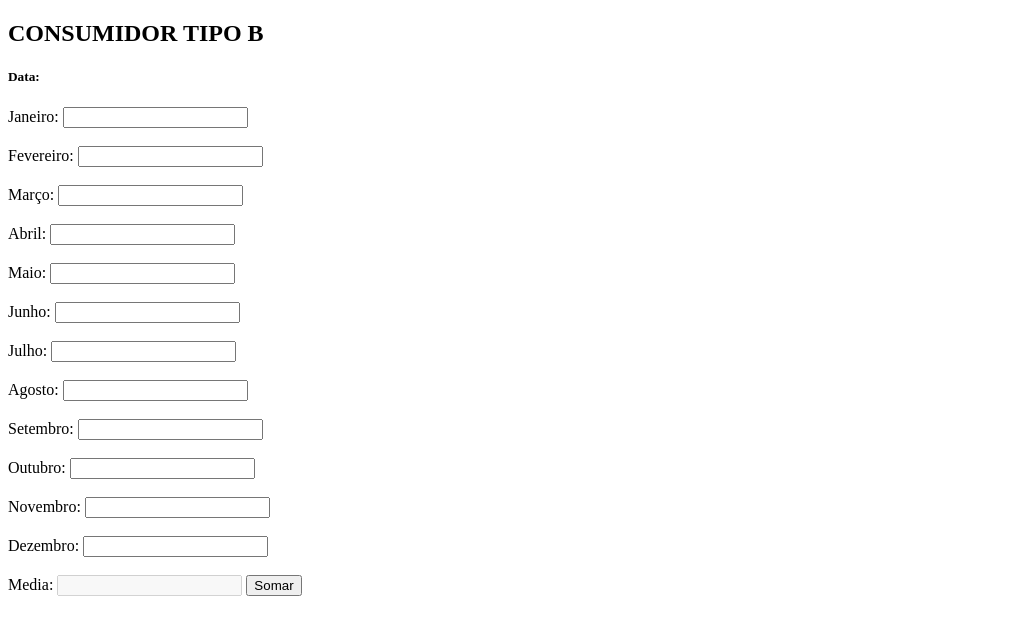
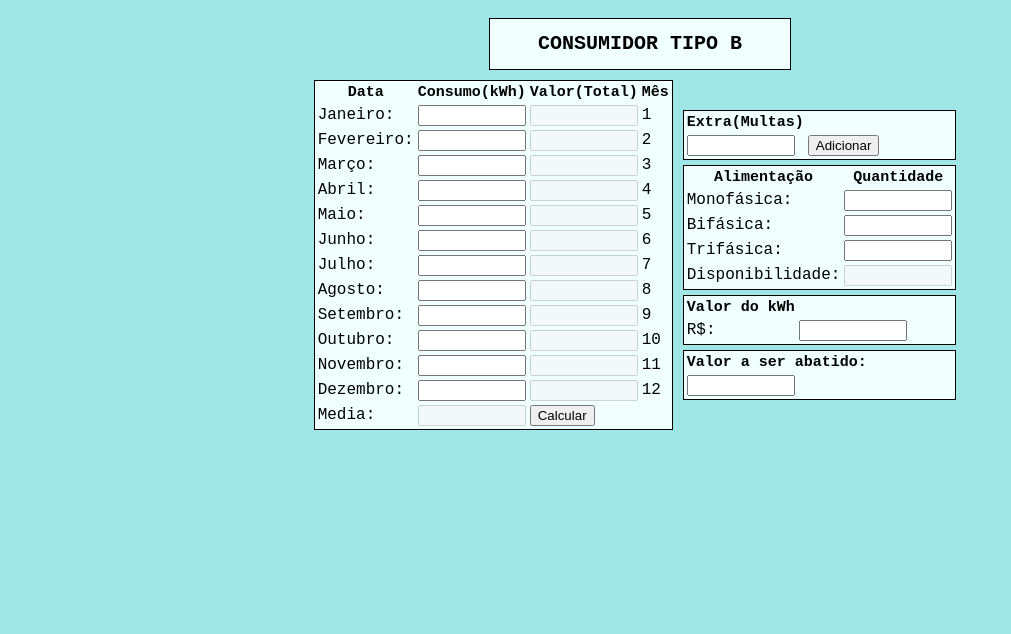
Before and after one commit to Italo-Henri/App_propostas, a plain HTML site: page consumoB.html in a window 1280 px wide. Shown: the whole page, without its empty margins (0-1011 px from the left). Drawn offline with Linux system fonts and the light colour scheme.

Commit message:
tela de consumo B front end basico

```diff
--- a/consumoB.html
+++ b/consumoB.html
@@ -7,45 +7,191 @@
     <meta name="viewport" content="width=device-width, initial-scale=1.0">
     <link rel="stylesheet" href="">
     <script src="/js/consumo.js"></script>
+    <link rel="stylesheet" href="/css/consumo.css">
     <title>MTEC - CONSUMO B</title>
 </head>
 
 <body>
 
-    <h2>CONSUMIDOR TIPO B</h2>
-    <div class="container">
-        <form>
-            <h5>Data:</h5>
-            <label for="">Janeiro:</label>
-            <input type="text" id="jan"> <br> <br>
-            <label for="">Fevereiro:</label>
-            <input type="text" id="fev"> <br> <br>
-            <label for="">Março:</label>
-            <input type="text" id="mar"> <br> <br>
-            <label for="">Abril:</label>
-            <input type="text" id="abr"> <br> <br>
-            <label for="">Maio:</label>
-            <input type="text" id="mai"> <br> <br>
-            <label for="">Junho:</label>
-            <input type="text" id="jun"> <br> <br>
-            <label for="">Julho:</label>
-            <input type="text" id="jul"> <br> <br>
-            <label for="">Agosto:</label>
-            <input type="text" id="ago"> <br> <br>
-            <label for="">Setembro:</label>
-            <input type="text" id="set"> <br> <br>
-            <label for="">Outubro:</label>
-            <input type="text" id="out"> <br> <br>
-            <label for="">Novembro:</label>
-            <input type="text" id="nov"> <br> <br>
-            <label for="">Dezembro:</label>
-            <input type="text" id="dez"> <br> <br>
-            Media:
-            <input id="resultado" value="" disabled>
-            <button type="button" onclick="somar()">Somar</button>
-        </form>
+    <div class="titulo-pagina">
+        <h1>CONSUMIDOR TIPO B</h1>
     </div>
 
+    <div class="flex-container">
+        <form class="form-consumo">
+            <table class="table-consumo">
+                <tr>
+                    <th>Data</th>
+                    <th>Consumo(kWh)</th>
+                    <th>Valor(Total)</th>
+                    <th>Mês</th>
+                </tr>
+
+                <tr>
+                    <td><label for="">Janeiro:</label></td>
+                    <td><input type="text" id="jan"></td>
+                    <td><input type="text" disabled></td>
+                    <td>1</td>
+                </tr>
+
+                <tr>
+                    <td><label for="">Fevereiro:</label></td>
+                    <td><input type="text" id="fev"></td>
+                    <td><input type="text" disabled></td>
+                    <td>2</td>
+                </tr>
+
+                <tr>
+                    <td><label for="">Março:</label></td>
+                    <td><input type="text" id="mar"></td>
+                    <td><input type="text" disabled></td>
+                    <td>3</td>
+                </tr>
+
+                <tr>
+                    <td><label for="">Abril:</label></td>
+                    <td><input type="text" id="abr"></td>
+                    <td><input type="text" disabled></td>
+                    <td>4</td>
+                </tr>
+
+                <tr>
+                    <td><label for="">Maio:</label></td>
+                    <td><input type="text" id="mai"></td>
+                    <td><input type="text" disabled></td>
+                    <td>5</td>
+                </tr>
+
+                <tr>
+                    <td><label for="">Junho:</label></td>
+                    <td><input type="text" id="jun"> </td>
+                    <td><input type="text" disabled></td>
+                    <td>6</td>
+                </tr>
+
+                <tr>
+                    <td><label for="">Julho:</label></td>
+                    <td><input type="text" id="jul"></td>
+                    <td><input type="text" disabled></td>
+                    <td>7</td>
+                </tr>
+
+                <tr>
+                    <td><label for="">Agosto:</label></td>
+                    <td><input type="text" id="ago"></td>
+                    <td><input type="text" disabled></td>
+                    <td>8</td>
+                </tr>
+
+                <tr>
+                    <td><label for="">Setembro:</label></td>
+                    <td><input type="text" id="set"></td>
+                    <td><input type="text" disabled></td>
+                    <td>9</td>
+                </tr>
+
+                <tr>
+                    <td><label for="">Outubro:</label></td>
+                    <td><input type="text" id="out"></td>
+                    <td><input type="text" disabled></td>
+                    <td>10</td>
+                </tr>
+
+                <tr>
+                    <td><label for="">Novembro:</label></td>
+                    <td><input type="text" id="nov"></td>
+                    <td><input type="text" disabled></td>
+                    <td>11</td>
+                </tr>
+
+                <tr>
+                    <td><label for="">Dezembro:</label></td>
+                    <td><input type="text" id="dez"></td>
+                    <td><input type="text" disabled></td>
+                    <td>12</td>
+                </tr>
+
+                <tr>
+                    <td>Media:</td>
+                    <td><input id="resultado" value="" disabled></td>
+                    <td><button type="button" onclick="somar()">Calcular</button> </td>
+                </tr>
+            </table>
+        </form>
+
+        <div class="containerExtraAlimentacao">
+            <div class="form-extra">
+                <form>
+                    <table class="table-extra">
+                        <tr>
+                            <th><label>Extra(Multas)</label></th>
+                        </tr>
+                        <tr>
+                            <td><input type="text"></td>
+                            <td><button>Adicionar</button></td>
+                        </tr>
+                    </table>
+                </form>
+            </div>
+
+            <div class="form-alimentacao">
+                <form>
+                    <table class="table-alimentacao">
+                        <tr>
+                            <th><label>Alimentação</label></th>
+                            <th><label> Quantidade</label></th>
+                        </tr>
+                        <tr>
+                            <td><label>Monofásica:</label></td>
+                            <td><input type="text"></td>
+                        </tr>
+                        <tr>
+                            <td><label>Bifásica:</label></td>
+                            <td><input type="text"></td>
+                        </tr>
+                        <tr>
+                            <td><label>Trifásica:</label></td>
+                            <td><input type="text"></td>
+                        </tr>
+                        <tr>
+                            <td><label>Disponibilidade:</label></td>
+                            <td><input type="text" id="" disabled></td>
+                        </tr>
+                    </table>
+                </form>
+            </div>
+
+            <div class="form-valorkwh">
+                <form>
+                    <table class="table-valorkwh">
+                        <tr>
+                            <th>
+                            <label>Valor do kWh</label>
+                            </th>
+                        </tr>
+                        <tr>
+                            <td><label>R$:</label></td>
+                            <td><input type="text" id=""></td>
+                        </tr>
+                    </table>
+                </form>
+            </div>
+
+            <div class="form-diario">
+                <form>
+                    <table class="table-valorDiario">
+                        <tr>
+                            <th><label>Valor a ser abatido:</label></th>
+                        </tr>
+                        <tr>
+                            <td><input type="text"></td>
+                        </tr>
+                    </table>
+                </form>
+            </div>
+        </div>
+
+    </div>
 </body>
 
 </html>
--- /dev/null
+++ b/css/consumo.css
@@ -0,0 +1,92 @@
+body {
+    background-color: rgb(161, 230, 230);
+    display: flex;
+    flex-direction: column;
+    align-items: center;
+    justify-content: center;
+}
+
+.flex-container {
+    display: flex;
+    justify-content: flex-start;
+    align-items: center;
+    padding: 0%;
+}
+
+.titulo-pagina {
+    display: flex;
+    background-color: azure;
+    margin: 10px;
+    border: 0.1px solid black;
+    padding: 0px;
+    width: 300px;
+    flex-direction: column;
+    align-items: center;
+    justify-content: center;
+}
+
+h1 {
+    font-size: 20px;
+}
+
+th {
+    font-size: 15px;
+}
+
+h1, table, th, td {
+    font-family: 'Courier New', Courier, monospace;
+  }
+
+.table-consumo, .table-extra, .table-alimentacao, .table-valorkwh, .table-valorDiario {
+    display: flex;
+}
+
+.form-consumo {
+    background-color: azure;
+    display: flex;
+    flex-direction: row;
+    justify-content: center;
+    padding: 0%;
+    border: 1px solid black;
+    margin: 0px;
+}
+
+.containerExtraAlimentacao {
+    display: flex;
+    flex-direction: column;
+    padding: 10px;
+    margin: 0px;
+
+}
+
+.form-extra {
+    background-color: azure;
+    border: 0.1px solid black;
+    padding: 0px;
+    margin: 0px 0px 5px;
+}
+
+.form-alimentacao {
+    background-color: azure;
+    border: 0.1px solid black;
+    padding: 0px;
+    margin: 0px 0px 5px;
+}
+
+.form-valorkwh {
+    background-color: azure;
+    border: 0.1px solid black;
+    padding: 0px;
+    margin: 0px 0px 5px;
+}
+
+.form-diario {
+    background-color: azure;
+    margin: 0px;
+    border: 0.1px solid black;
+    padding: 0px;
+}
+
+input {
+    width: 100px;
+}
--- a/js/consumo.js
+++ b/js/consumo.js
@@ -17,5 +17,5 @@ function somar() {
     media = totalSoma / 12;
     console.log(media);
 
-    document.getElementById("resultado").setAttribute("value", media);
+    document.getElementById("resultado").setAttribute("value", media.toFixed(2));
 }
```
